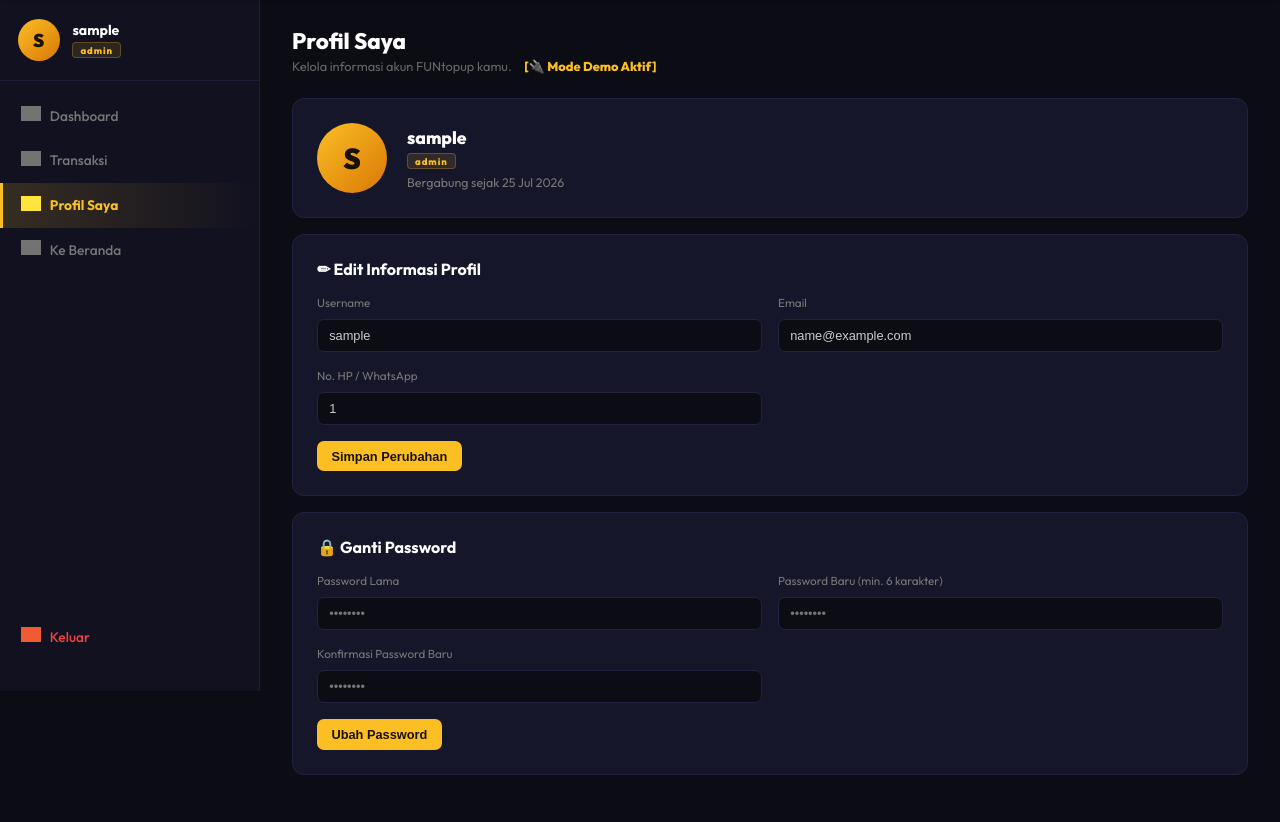
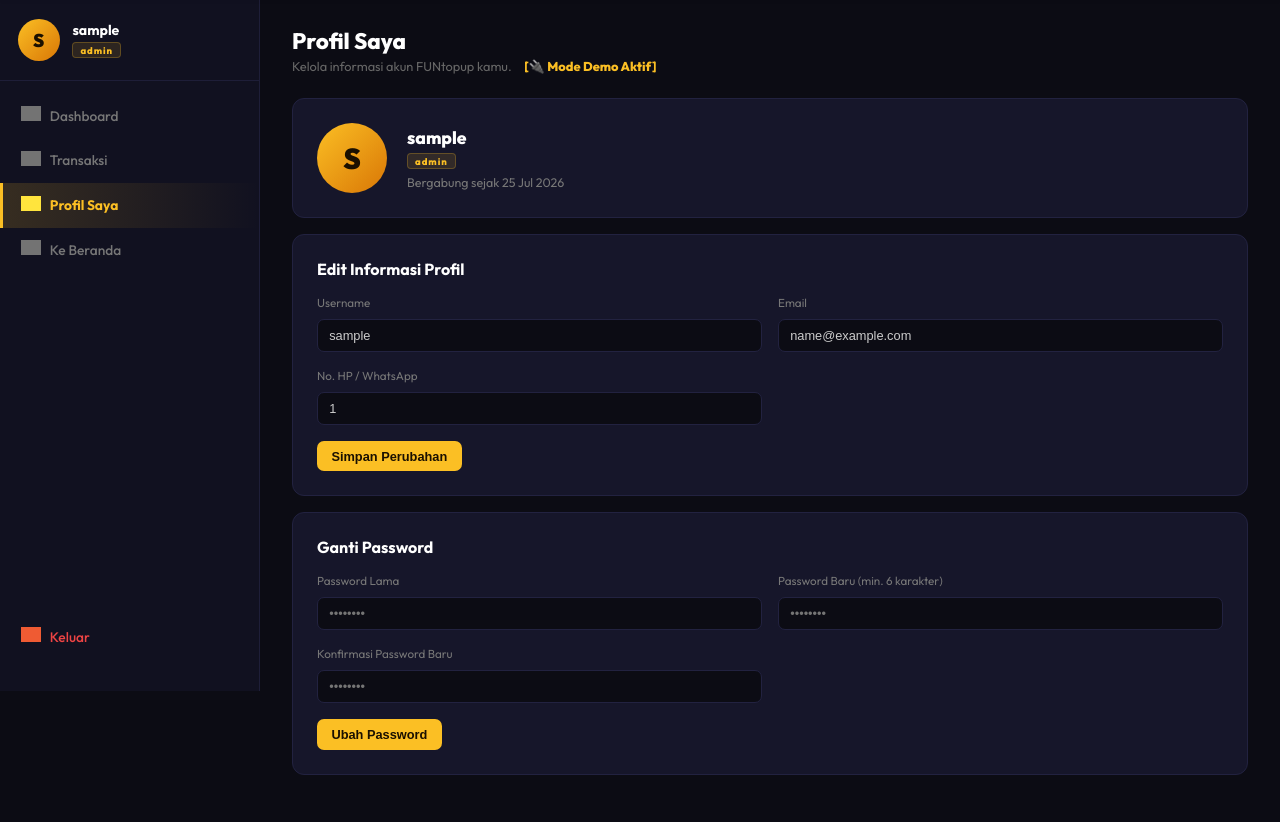
Before and after one commit to ard4nnn/PROJECTTOPUPGAME, a PHP site: page /user/dashboard/profil.php in a window 1280 px wide. Shown: the part 117-939 px from the top of the page. Run offline with PHP 8.4, Linux system fonts and the light colour scheme; the visitor is signed in with stand-in values (Sample User, id 1); data that the repository does not hold is empty; a stand-in replaces the project's code that opens the database connection; grey boxes are pictures that could not be loaded.

Commit message:
Hapus icon emoji pada judul 'Edit Informasi Profil' dan 'Ganti Password' di halaman profil

```diff
--- a/user/dashboard/profil.php
+++ b/user/dashboard/profil.php
@@ -209,7 +209,7 @@ require_once '../../includes/header.php';
 
   <!-- Form Edit Profil -->
   <div class="ft-card" style="padding:1.5rem;margin-bottom:1rem;">
-    <h2 style="font-size:1rem;font-weight:700;color:#fff;margin:0 0 1rem 0;">✏ Edit Informasi Profil</h2>
+    <h2 style="font-size:1rem;font-weight:700;color:#fff;margin:0 0 1rem 0;">Edit Informasi Profil</h2>
     <form method="POST">
       <input type="hidden" name="action" value="update_profil">
       <div class="ft-form-grid">
@@ -232,7 +232,7 @@ require_once '../../includes/header.php';
 
   <!-- Form Ganti Password -->
   <div class="ft-card" style="padding:1.5rem;">
-    <h2 style="font-size:1rem;font-weight:700;color:#fff;margin:0 0 1rem 0;">🔒 Ganti Password</h2>
+    <h2 style="font-size:1rem;font-weight:700;color:#fff;margin:0 0 1rem 0;">Ganti Password</h2>
     <form method="POST">
       <input type="hidden" name="action" value="ganti_password">
       <div class="ft-form-grid">
```
